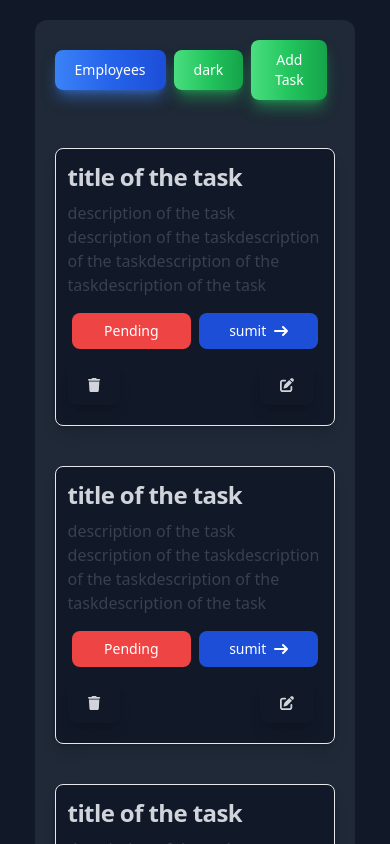
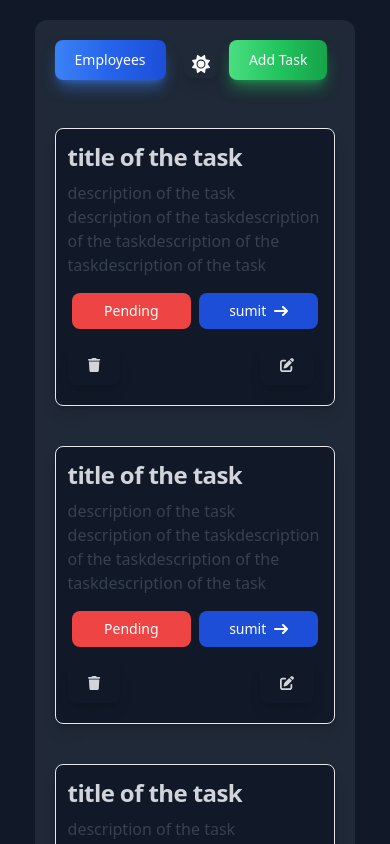
Before and after one commit to Jagtap01sumit/Kanban-card-Redux-practice, a Next.js app: page / in a window 390 px wide. Shown: the top 844 px of the page. Built offline with nearby package versions, Linux system fonts and the light colour scheme.

Commit message:
components

```diff
--- a/components/Tasks.js
+++ b/components/Tasks.js
@@ -1,42 +1,172 @@
-import React from "react";
+import { removeTask, addTask, updateStatus } from "@/Features/CardSlice";
+import { toggleTheme } from "@/Features/ThemeSlice";
+import AddTasks from "@/components/AddTasks";
+import { colors } from "@/themes";
+import { useState } from "react";
 import { useDispatch, useSelector } from "react-redux";
-import { removeTask } from "../Features/CardSlice";
-export default function Tasks() {
-  const tasklist = useSelector((state) => state.tasks);
+import { FontAwesomeIcon } from "@fortawesome/react-fontawesome";
+import { faPenToSquare } from "@fortawesome/free-solid-svg-icons";
+import { faTrash } from "@fortawesome/free-solid-svg-icons";
+import { library } from "@fortawesome/fontawesome-svg-core";
+import { useRouter } from "next/router";
+export default function Tasks({ open }) {
+  const router = useRouter();
+  const theme = useSelector((state) => state.themes.theme);
+  const tasklist = useSelector((state) => state.tasks.tasks);
+  const dispatch = useDispatch();
+
+  let activeColors = colors[theme];
+
+  const handleThemeToggle = () => {
+    dispatch(toggleTheme());
+  };
   console.log(tasklist);
 
-  const dispatch = useDispatch();
+  const removeTaskButton = (id) => {
+    console.log(id);
+    dispatch(removeTask({ id }));
+  };
 
-  const removeTaskButton = (id) => {
-    dispatch(removeTask(id));
+  const [title, setTitle] = useState("");
+  const [description, setDescription] = useState("");
+  const [status, setStatus] = useState("");
+  const [assignedTo, setAssignedTo] = useState("");
+
+  const statusBtnColor =
+    status === "Pending"
+      ? "red-300"
+      : status === "Working"
+      ? "gray-400"
+      : status === "Complete"
+      ? "green-300"
+      : "blue-500";
+  const addtaskHandler = (e) => {
+    e.preventDefault();
+    dispatch(
+      addTask({
+        title: title,
+        description: description,
+        status: status,
+        assignedTo: assignedTo,
+      })
+    );
+    setTitle("");
+    setDescription("");
+    setStatus("");
+    setAssignedTo("");
+  };
+
+  const toggleStatus = (id) => {
+    const currentTask = tasklist.find((task) => task.id === id);
+
+    if (currentTask) {
+      let newStatus;
+      switch (currentTask.status) {
+        case "Pending":
+          newStatus = "Working";
+          break;
+        case "Working":
+          newStatus = "Complete";
+          break;
+
+        default:
+          newStatus = "Pending";
+      }
+
+      dispatch(updateStatus({ id, status: newStatus }));
+    }
   };
   return (
-    <>
-      {tasklist.map((task, index) => (
-        <div className="w-full max-w-sm" key={task.title}>
-          <div className="flex items-center border-b border-teal-500 py-2">
-            <div className="text-white appearance-none bg-transparent border-none w-full text-gray-700 mr-3 py-1 px-2 leading-tight focus:outline-none">
-              {task.id} {task.title}
+    <div>
+      {" "}
+      <div
+        className={`grid lg:grid-cols-4 md:grid-cols-2 grid-col-1 ${
+          open ? "blur-sm" : "blur-none"
+        }`}
+      >
+        {Array.isArray(tasklist) &&
+          tasklist.map((task) => (
+            <div className="m-5 shadow-lg " key={task.id}>
+              <div
+                class="max-w-sm p-3 bg-white border  rounded-lg shadow dark:bg-gray-800 dark:border-gray-100"
+                style={{
+                  backgroundColor: activeColors.secondary,
+                  color: activeColors.tertiary,
+                }}
+              >
+                <a href="#">
+                  <h5
+                    class="mb-2 text-2xl font-bold tracking-tight text-gray-900 dark:text-white"
+                    style={{
+                      backgroundColor: activeColors.secondary,
+                      color: activeColors.tertiary,
+                    }}
+                  >
+                    {task.title}
+                  </h5>
+                </a>
+                <p class="mb-3 font-normal text-gray-700 dark:text-gray-400 flex-wrap">
+                  {task.description}
+                </p>
+                <div className="flex items-center justify-between">
+                  <button
+                    className={` flex justify-center inline-flex items-center m-1 w-full px-2 py-2 text-sm font-medium text-center text-white ${
+                      task.status === "Pending"
+                        ? "bg-red-500"
+                        : task.status === "Working"
+                        ? "bg-gray-500"
+                        : task.status === "Complete"
+                        ? "bg-green-500"
+                        : "bg-red-600"
+                    } rounded-lg hover:bg-${statusBtnColor} focus:ring-4 focus:outline-none focus:${statusBtnColor} dark:${statusBtnColor} dark:hover:${statusBtnColor} dark:focus:${statusBtnColor}`}
+                    onClick={() => toggleStatus(task.id)}
+                  >
+                    {task.status}
+                  </button>
+
+                  <button class="inline-flex  justify-center items-center px-2 m-1 py-2 text-sm font-medium w-full text-center text-white bg-blue-700 rounded-lg hover:bg-blue-800 focus:ring-4 focus:outline-none focus:ring-blue-300 dark:bg-blue-600 dark:hover:bg-blue-700 dark:focus:ring-blue-800">
+                    {task.assignedTo}
+                    <svg
+                      class="rtl:rotate-180 w-3.5 h-3.5 ms-2"
+                      aria-hidden="true"
+                      xmlns="http://www.w3.org/2000/svg"
+                      fill="none"
+                      viewBox="0 0 14 10"
+                    >
+                      <path
+                        stroke="currentColor"
+                        stroke-linecap="round"
+                        stroke-linejoin="round"
+                        stroke-width="2"
+                        d="M1 5h12m0 0L9 1m4 4L9 9"
+                      />
+                    </svg>
+                  </button>
                 </div>
-            <div className="text-white appearance-none bg-transparent border-none w-full text-gray-700 mr-3 py-1 px-2 leading-tight focus:outline-none">
-              {task.description}
-            </div>
-            <div className="text-white appearance-none bg-transparent border-none w-full text-gray-700 mr-3 py-1 px-2 leading-tight focus:outline-none">
-              {task.status}
-            </div>
-            <div className="text-white appearance-none bg-transparent border-none w-full text-gray-700 mr-3 py-1 px-2 leading-tight focus:outline-none">
-              {task.assignedTo}
-            </div>
+                <div className="mt-3 flex items-center justify-between">
                   <button
-              className="flex-shrink-0 bg-teal-500 hover:bg-teal-700 border-teal-500 hover:border-teal-700 text-sm border-4 text-white py-1 px-2 rounded"
                     type="button"
+                    style={{
+                      color: activeColors.tertiary,
+                    }}
+                    className="text-white bg-gradient-to-r  hover:bg-gradient-to-br focus:ring-4 focus:outline-none focus:ring-red-300 dark:focus:ring-red-800 shadow-lg  dark:shadow-lg  font-medium rounded-lg text-sm px-5 py-2.5 text-center me-2 mb-2 "
                     onClick={() => removeTaskButton(task.id)}
                   >
-              Delete
+                    <FontAwesomeIcon icon={faTrash} />
+                  </button>
+                  <button
+                    style={{
+                      color: activeColors.tertiary,
+                    }}
+                    className="text-white bg-gradient-to-r  hover:bg-gradient-to-br focus:ring-4 focus:outline-none focus:ring-red-300 dark:focus:ring-red-800 shadow-lg  dark:shadow-lg  font-medium rounded-lg text-sm px-5 py-2.5 text-center me-2 mb-2 "
+                  >
+                    <FontAwesomeIcon icon={faPenToSquare} />
                   </button>
                 </div>
               </div>
+            </div>
           ))}
-    </>
+      </div>
+    </div>
   );
 }
--- a/pages/index.js
+++ b/pages/index.js
@@ -8,7 +8,9 @@ import { FontAwesomeIcon } from "@fortawesome/react-fontawesome";
 import { faPenToSquare } from "@fortawesome/free-solid-svg-icons";
 import { faTrash } from "@fortawesome/free-solid-svg-icons";
 import { library } from "@fortawesome/fontawesome-svg-core";
+import { faSun, faMoon } from "@fortawesome/free-solid-svg-icons";
 import { useRouter } from "next/router";
+import Tasks from "@/components/Tasks";
 library.add(faPenToSquare);
 library.add(faTrash);
 export default function Home() {
@@ -24,62 +26,10 @@ export default function Home() {
   };
   console.log(tasklist);
 
-  const removeTaskButton = (id) => {
-    console.log(id);
-    dispatch(removeTask({ id }));
-  };
   const [open, setOpen] = useState(false);
   const [openEmp, setOpenEmp] = useState(false);
+  const [empForm, setEmpForm] = useState(false);
 
-  const [title, setTitle] = useState("");
-  const [description, setDescription] = useState("");
-  const [status, setStatus] = useState("");
-  const [assignedTo, setAssignedTo] = useState("");
-
-  const statusBtnColor =
-    status === "Pending"
-      ? "red-300"
-      : status === "Working"
-      ? "gray-400"
-      : status === "Complete"
-      ? "green-300"
-      : "blue-500";
-  const addtaskHandler = (e) => {
-    e.preventDefault();
-    dispatch(
-      addTask({
-        title: title,
-        description: description,
-        status: status,
-        assignedTo: assignedTo,
-      })
-    );
-    setTitle("");
-    setDescription("");
-    setStatus("");
-    setAssignedTo("");
-  };
-
-  const toggleStatus = (id) => {
-    const currentTask = tasklist.find((task) => task.id === id);
-
-    if (currentTask) {
-      let newStatus;
-      switch (currentTask.status) {
-        case "Pending":
-          newStatus = "Working";
-          break;
-        case "Working":
-          newStatus = "Complete";
-          break;
-
-        default:
-          newStatus = "Pending";
-      }
-
-      dispatch(updateStatus({ id, status: newStatus }));
-    }
-  };
   return (
     <div
       className="h-full"
@@ -113,11 +63,26 @@ export default function Home() {
               </button>
               <button
                 type="button"
-                className="text-white bg-gradient-to-r from-green-400 via-green-500 to-green-600 hover:bg-gradient-to-br focus:ring-4 focus:outline-none focus:ring-green-300 dark:focus:ring-green-800 shadow-lg shadow-green-500/50 dark:shadow-lg dark:shadow-green-800/80 font-medium rounded-lg text-sm px-5 py-2.5 text-center me-2 mb-2"
+                className={` ${
+                  theme === "dark" ? "text-white" : "text-black"
+                } bg-gradient-to-r  hover:bg-gradient-to-br focus:ring-1 focus:outline-none  shadow-lg  font-medium rounded-lg text-lg text-center px-2  `}
                 onClick={handleThemeToggle}
               >
-                {theme}
+                {theme === "dark" ? (
+                  <FontAwesomeIcon icon={faSun} />
+                ) : (
+                  <FontAwesomeIcon icon={faMoon} />
+                )}
               </button>
+              {openEmp ? (
+                <button
+                  type="button"
+                  className="dark:text-white text-black bg-gradient-to-r from-green-400 via-green-500 to-green-600 hover:bg-gradient-to-br focus:ring-4 focus:outline-none focus:ring-green-300 dark:focus:ring-green-800 shadow-lg shadow-green-500/50 dark:shadow-lg dark:shadow-green-800/80 font-medium rounded-lg text-sm px-5 py-2.5 text-center me-2 mb-2"
+                  onClick={() => setEmpForm(!empForm)}
+                >
+                  Add Emplyee
+                </button>
+              ) : (
                 <button
                   type="button"
                   className="text-white bg-gradient-to-r from-green-400 via-green-500 to-green-600 hover:bg-gradient-to-br focus:ring-4 focus:outline-none focus:ring-green-300 dark:focus:ring-green-800 shadow-lg shadow-green-500/50 dark:shadow-lg dark:shadow-green-800/80 font-medium rounded-lg text-sm px-5 py-2.5 text-center me-2 mb-2"
@@ -125,97 +90,17 @@ export default function Home() {
                 >
                   Add Task
                 </button>
+              )}
             </>
           </div>
 
-          <div
-            className={`grid lg:grid-cols-4 md:grid-cols-2 grid-col-1 ${
-              open ? "blur-sm" : "blur-none"
-            }`}
-          >
-            {Array.isArray(tasklist) &&
-              tasklist.map((task) => (
-                <div className="m-5 shadow-lg " key={task.id}>
-                  <div
-                    class="max-w-sm p-3 bg-white border  rounded-lg shadow dark:bg-gray-800 dark:border-gray-200"
-                    style={{
-                      backgroundColor: activeColors.secondary,
-                      color: activeColors.tertiary,
-                    }}
-                  >
-                    <a href="#">
-                      <h5
-                        class="mb-2 text-2xl font-bold tracking-tight text-gray-900 dark:text-white"
-                        style={{
-                          backgroundColor: activeColors.secondary,
-                          color: activeColors.tertiary,
-                        }}
-                      >
-                        {task.title}
-                      </h5>
-                    </a>
-                    <p class="mb-3 font-normal text-gray-700 dark:text-gray-400 flex-wrap">
-                      {task.description}
-                    </p>
-                    <div className="flex items-center justify-between">
-                      <button
-                        className={` flex justify-center inline-flex items-center m-1 w-full px-2 py-2 text-sm font-medium text-center text-white ${
-                          task.status === "Pending"
-                            ? "bg-red-500"
-                            : task.status === "Working"
-                            ? "bg-gray-500"
-                            : task.status === "Complete"
-                            ? "bg-green-500"
-                            : "bg-red-600"
-                        } rounded-lg hover:bg-${statusBtnColor} focus:ring-4 focus:outline-none focus:${statusBtnColor} dark:${statusBtnColor} dark:hover:${statusBtnColor} dark:focus:${statusBtnColor}`}
-                        onClick={() => toggleStatus(task.id)}
-                      >
-                        {task.status}
-                      </button>
-
-                      <button class="inline-flex  justify-center items-center px-2 m-1 py-2 text-sm font-medium w-full text-center text-white bg-blue-700 rounded-lg hover:bg-blue-800 focus:ring-4 focus:outline-none focus:ring-blue-300 dark:bg-blue-600 dark:hover:bg-blue-700 dark:focus:ring-blue-800">
-                        {task.assignedTo}
-                        <svg
-                          class="rtl:rotate-180 w-3.5 h-3.5 ms-2"
-                          aria-hidden="true"
-                          xmlns="http://www.w3.org/2000/svg"
-                          fill="none"
-                          viewBox="0 0 14 10"
-                        >
-                          <path
-                            stroke="currentColor"
-                            stroke-linecap="round"
-                            stroke-linejoin="round"
-                            stroke-width="2"
-                            d="M1 5h12m0 0L9 1m4 4L9 9"
-                          />
-                        </svg>
-                      </button>
+          {openEmp ? (
+            <div className="flex items-center justify-center">
+              <div className=" ">hello</div>
             </div>
-                    <div className="mt-3 flex items-center justify-between">
-                      <button
-                        type="button"
-                        style={{
-                          color: activeColors.tertiary,
-                        }}
-                        className="text-white bg-gradient-to-r  hover:bg-gradient-to-br focus:ring-4 focus:outline-none focus:ring-red-300 dark:focus:ring-red-800 shadow-lg  dark:shadow-lg  font-medium rounded-lg text-sm px-5 py-2.5 text-center me-2 mb-2 "
-                        onClick={() => removeTaskButton(task.id)}
-                      >
-                        <FontAwesomeIcon icon={faTrash} />
-                      </button>
-                      <button
-                        style={{
-                          color: activeColors.tertiary,
-                        }}
-                        className="text-white bg-gradient-to-r  hover:bg-gradient-to-br focus:ring-4 focus:outline-none focus:ring-red-300 dark:focus:ring-red-800 shadow-lg  dark:shadow-lg  font-medium rounded-lg text-sm px-5 py-2.5 text-center me-2 mb-2 "
-                      >
-                        <FontAwesomeIcon icon={faPenToSquare} />
-                      </button>
-                    </div>
-                  </div>
-                </div>
-              ))}
-          </div>
+          ) : (
+            <Tasks open={open} />
+          )}
         </div>
         {open ? (
           <div
@@ -229,13 +114,6 @@ export default function Home() {
           </div>
         ) : null}
       </div>
-      {openEmp ? (
-        <div className="flex items-center justify-center">
-          <div className="absolute ">hello</div>
-        </div>
-      ) : (
-        ""
-      )}
     </div>
   );
 }
```
Lines whose indentation alone changed are shown as unchanged.
